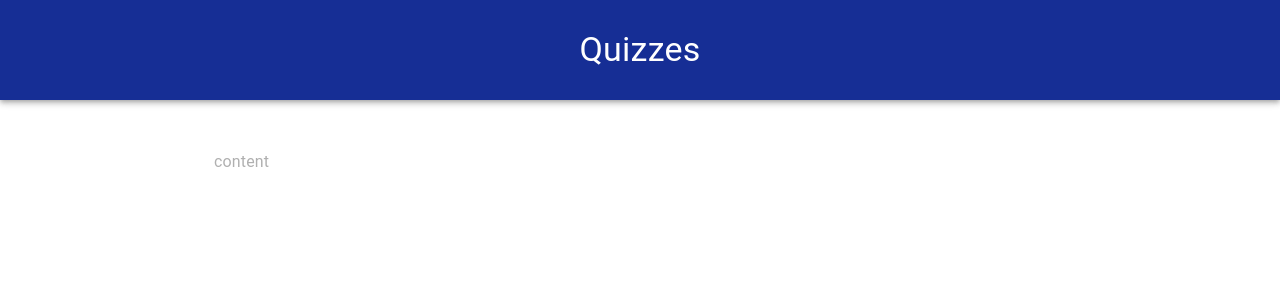
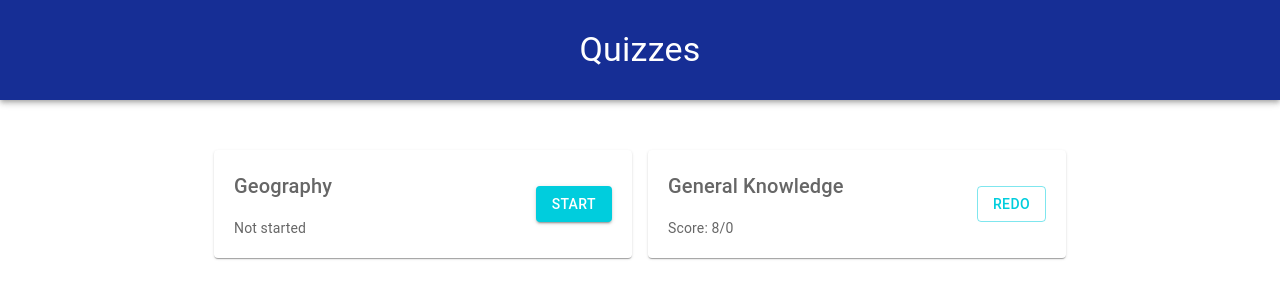
Before and after one commit to blackout1208/challenge, a React (Create React App) app: page / in a window 1280 px wide. Shown: the top 300 px of the page. Built offline with nearby package versions, Linux system fonts and the light colour scheme.

Commit message:
added quizzes layout

```diff
--- /dev/null
+++ b/src/layouts/Quizzes/index.js
@@ -0,0 +1,68 @@
+import * as React from 'react';
+import { styled } from '@mui/material/styles';
+import Grid from '@mui/material/Grid';
+import Paper from '@mui/material/Paper';
+import Box from '@mui/material/Box';
+import Stack from '@mui/material/Stack';
+import { Button, Typography } from '@mui/material';
+import styles from './styles'
+
+const Item = styled(Paper)(({ theme }) => ({
+  backgroundColor: theme.palette.mode === 'dark' ? '#1A2027' : '#fff',
+  ...theme.typography.body2,
+  padding: theme.spacing(1),
+  textAlign: 'center',
+  color: theme.palette.text.secondary,
+}));
+
+const QUIZZES = [
+    {
+        id: 1,
+        name: "Geography",
+        hasStarted: false,
+    },
+    {
+        id: 12,
+        name: "General Knowledge",
+        hasStarted: true,
+        score: 8,
+        questions: []
+    }]
+
+const CardOptions = ({ hasStarted }) => {
+    if (!hasStarted){
+        return <Button color="secondary" variant="contained" sx={styles.Button} >Start</Button>
+    }
+
+    return <Button color="secondary" variant="outlined">Redo</Button>
+
+}
+
+const CardContent = ({ title, subtitle}) => (
+    <Stack direction="column" justifyContent="space-between"
+    alignItems="flex-start" spacing={2}>
+        <Typography variant="h6">{title}</Typography>
+        <Typography color="secondary" variant="subtitle" sx={styles.Subtitle}> {subtitle} </Typography>
+    </Stack>
+)
+
+export default function RowAndColumnSpacing() {
+  return (
+    <Box sx={{ width: '100%' }}>
+      <Grid container rowSpacing={2} columnSpacing={{ xs: 1, md: 2 }}>
+          {QUIZZES.map((quiz) => (
+            <Grid item xs={12} sm={6} key={quiz.id}
+            justifyContent="space-between" alignItems="center">
+                <Item sx={styles.Card}>
+                    <Stack direction="row" justifyContent="space-between"
+                    alignItems="center" spacing={2}>
+                        <CardContent title={quiz.name} subtitle={quiz.hasStarted ? `Score: ${quiz.score}/${quiz.questions.length}` : "Not started"} />
+                        <CardOptions hasStarted={quiz.hasStarted} />
+                    </Stack>
+                </Item>
+            </Grid>
+            ))}
+      </Grid>
+    </Box>
+  );
+}
--- /dev/null
+++ b/src/layouts/Quizzes/styles.js
@@ -0,0 +1,13 @@
+const styles = {
+    Subtitle: ({ palette }) => ({
+        color: palette.text.main
+    }),
+    Card: () => ({
+        padding: "20px"
+    }),
+    Button: ({ palette }) => ({
+        color: palette.text.white
+    }),
+}
+
+export default styles
--- a/src/layouts/index.js
+++ b/src/layouts/index.js
@@ -2,6 +2,7 @@ import React from 'react';
 import Container from '@mui/material/Container';
 import Stack from '@mui/material/Stack';
 import Header from '../components/Header';
+import Quizzes from './Quizzes'
 
 const styles = {
   Container: { marginTop: "50px"}
@@ -12,7 +13,7 @@ function AppLayout() {
     <Stack direction="column" justifyContent="space-between" alignItems="center">
       <Header>Quizzes</Header>
       <Container maxWidth="md" sx={styles.Container}>
-        content
+        <Quizzes />
       </Container>
     </Stack>
   );
```
